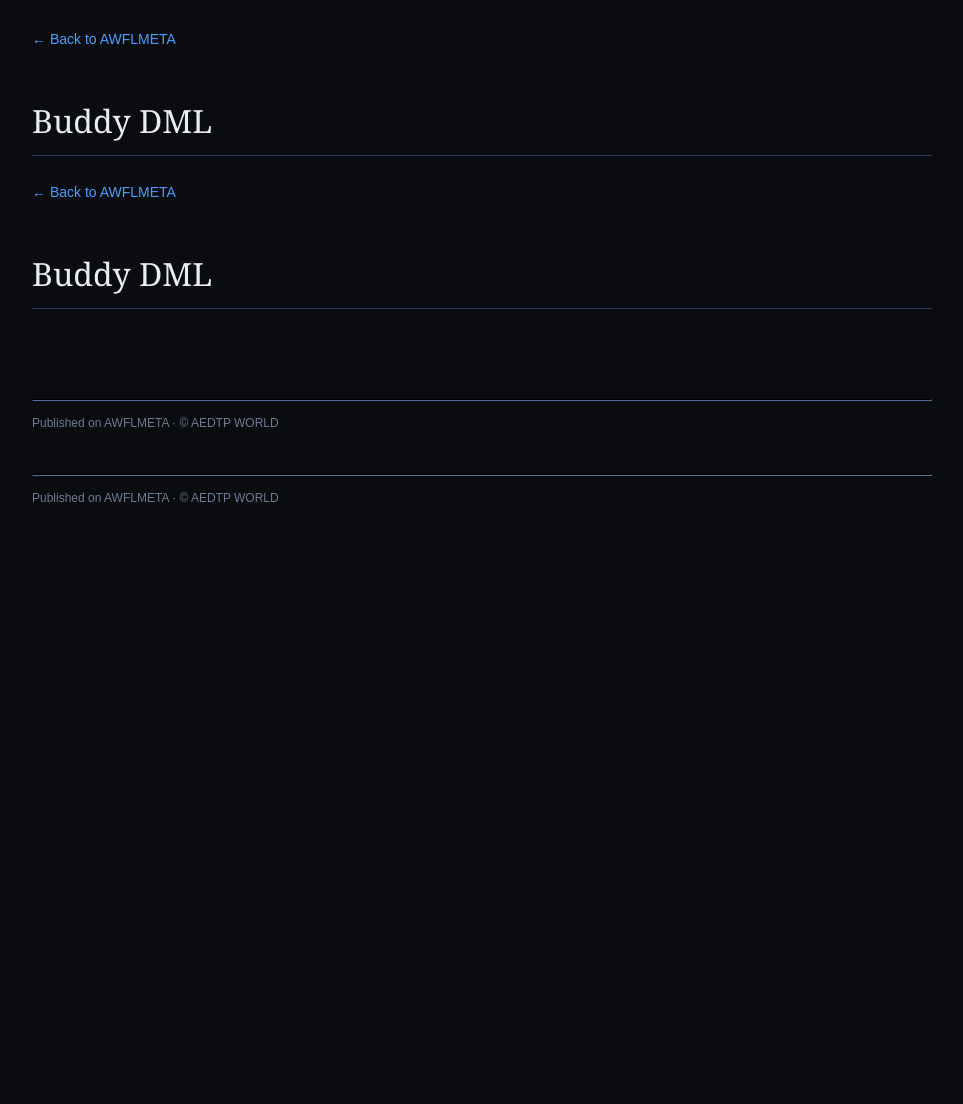
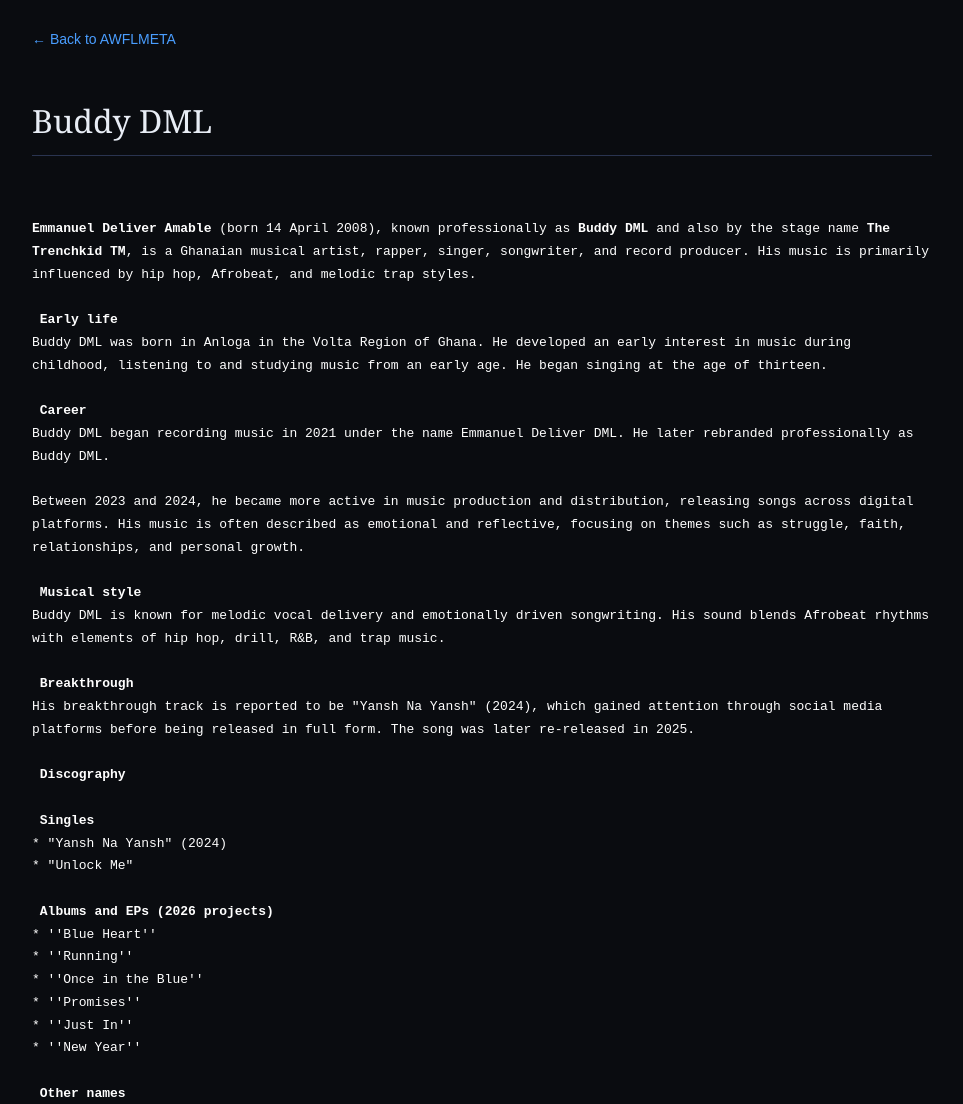
Before and after one commit to aedtpworldawfl/wiki, a plain HTML site: page awfl/wiki/Buddy_DML.html in a window 1280 px wide. Shown: the top 1104 px of the page, without its empty margins (158-1121 px from the left). Before the commit the page ends 800 px from the top, so only its background shows below. Drawn offline with Linux system fonts and the light colour scheme.

Commit message:
Publish wiki: Buddy_DML

```diff
--- a/awfl/wiki/Buddy_DML.html
+++ b/awfl/wiki/Buddy_DML.html
@@ -19,11 +19,41 @@
 <body>
 <a class="back" href="https://aedtpworldawfl.github.io/wiki/#Buddy_DML">← Back to AWFLMETA</a>
 <h1>Buddy DML</h1>
-<a class="back" href="https://aedtpworldawfl.github.io/wiki/#Buddy_DML">← Back to AWFLMETA</a>
-<h1>Buddy DML</h1>
-<p style="color:var(--text3);font-style:italic"><br></p>
-<hr style="margin-top:40px;border-color:#2a3450">
-<p style="font-size:12px;color:#6b7a95;font-family:sans-serif">Published on AWFLMETA · © AEDTP WORLD</p>
+<div><br></div><div><pre style="overflow-wrap: break-word; white-space: pre-wrap;"><font color="#ffffff"><b>Emmanuel Deliver Amable</b> (born 14 April 2008), known professionally as <b>Buddy DML</b> and also by the stage name <b>The Trenchkid TM</b>, is a Ghanaian musical artist, rapper, singer, songwriter, and record producer. His music is primarily influenced by hip hop, Afrobeat, and melodic trap styles.
+
+ <b>Early life</b>
+Buddy DML was born in Anloga in the Volta Region of Ghana. He developed an early interest in music during childhood, listening to and studying music from an early age. He began singing at the age of thirteen.
+
+ <b>Career</b>
+Buddy DML began recording music in 2021 under the name Emmanuel Deliver DML. He later rebranded professionally as Buddy DML.
+
+Between 2023 and 2024, he became more active in music production and distribution, releasing songs across digital platforms. His music is often described as emotional and reflective, focusing on themes such as struggle, faith, relationships, and personal growth.
+
+ <b>Musical style</b>
+Buddy DML is known for melodic vocal delivery and emotionally driven songwriting. His sound blends Afrobeat rhythms with elements of hip hop, drill, R&amp;B, and trap music.
+
+ <b>Breakthrough</b>
+His breakthrough track is reported to be "Yansh Na Yansh" (2024), which gained attention through social media platforms before being released in full form. The song was later re-released in 2025.
+
+ <b>Discography</b>
+
+ <b>Singles</b>
+* "Yansh Na Yansh" (2024)
+* "Unlock Me"
+
+ <b>Albums and EPs (2026 projects)</b>
+* ''Blue Heart''
+* ''Running''
+* ''Once in the Blue''
+* ''Promises''
+* ''Just In''
+* ''New Year''
+
+ <b>Other names</b>
+* The Trenchkid TM
+* The Trenchkid
+* Young Buddy
+* Trenchkid Buddy DML</font></pre></div>
 <hr style="margin-top:40px;border-color:#2a3450">
 <p style="font-size:12px;color:#6b7a95;font-family:sans-serif">Published on AWFLMETA · © AEDTP WORLD</p>
 </body>
```
